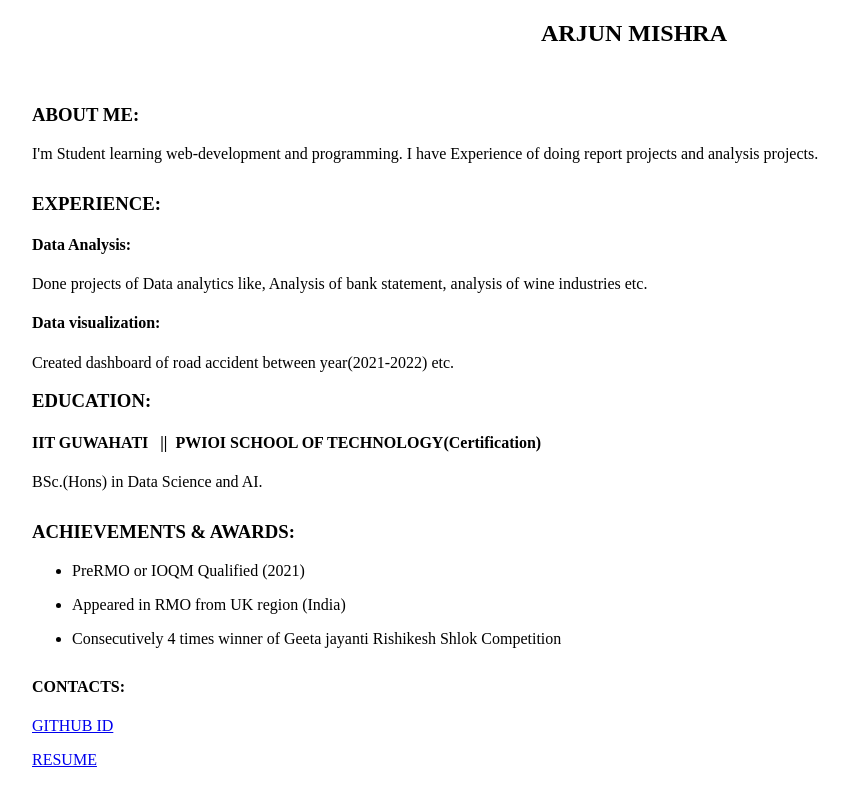
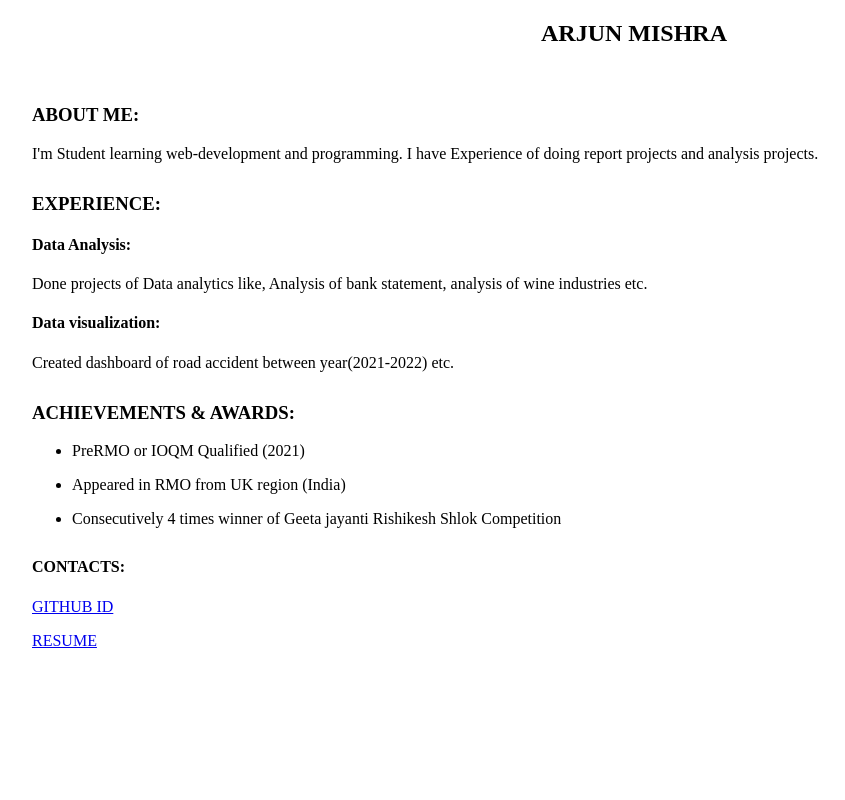
Before and after one commit to arjunmishraaa/resume-V1, a plain HTML site: page index.html in a window 1280 px wide. Shown: the whole page, without its empty margins (6-851 px from the left). Drawn offline with Linux system fonts and the light colour scheme.

Commit message:
Update index.html

```diff
--- a/index.html
+++ b/index.html
@@ -21,8 +21,7 @@
             </p>
             <h4>Data visualization:</h4>
             <p>Created dashboard of road accident between year(2021-2022) etc.</p>
-            <h3>EDUCATION:</h3>
-            <h4>IIT GUWAHATI &nbsp; ||  &nbsp;PWIOI SCHOOL OF TECHNOLOGY(Certification)</h4><p>BSc.(Hons) in Data Science and AI.</p>
+
         </div>
         <div style="margin:30px;" >
             <h3>ACHIEVEMENTS & AWARDS:</h3>
```
